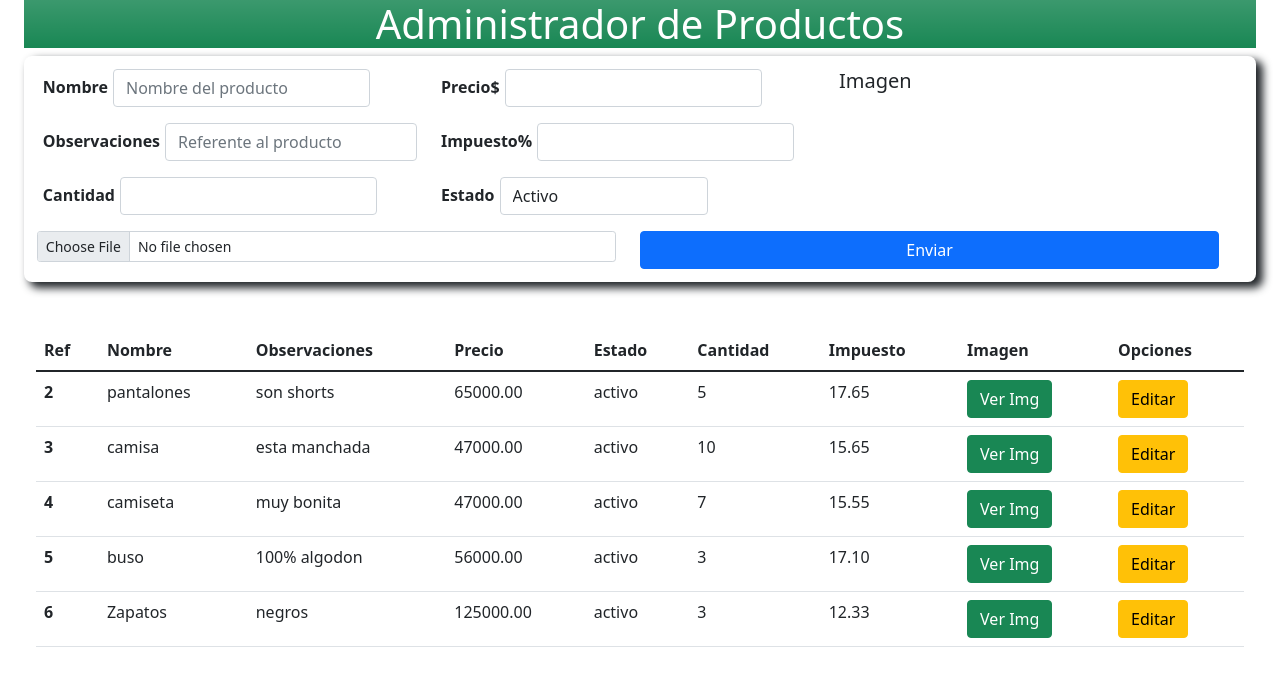
After one commit to Drakoxw/full_proyect3, a PHP site: page /frontend/index.html in a window 1280 px wide. The commit adds this page. Shown: the top 686 px of the page. Run offline with PHP 8.4, Linux system fonts and the light colour scheme; data comes from the database, SQL or seed files in the repository; both versions use the stored data as it was after the commit.

Commit message:
FEAT - metodo POST

```diff
--- /dev/null
+++ b/frontend/css/style.css
@@ -0,0 +1,57 @@
+
+.w50{width: 50%!important;}
+.w_mod{width: 33%!important;}
+.w100{ width: 100%; }
+.h100{ height: 100%; }
+.h50{ height: 50%; }
+.contedor_p{
+    width: 100%;
+    height: 100%;
+}
+/* **********↓↓↓ TABLA ↓↓↓*********** */
+.tab_cont, .edit_cont{
+    width: 100%;
+    height: calc(50% - 30px);
+    overflow: auto;
+}
+
+/* **********↑↑↑ TABLA ↑↑↑*********** */
+/* **********↓↓↓ FORMULARIO ↓↓↓*********** */
+.edit_cont{
+    border-radius: 8px;
+    box-shadow: 6px 5px 9px 1px;
+    margin-bottom: 3rem;
+    padding: .8rem;
+}
+.form_post{
+    width: 100%;
+    justify-content: center;
+}
+.form-label {
+    display: inline-flex!important;
+}
+.mtm{
+    margin-top: 6px;
+    margin-right: 5px;
+}
+/*  QUITAR SELECT DE INPUT NUMBER */
+input::-webkit-outer-spin-button,
+input::-webkit-inner-spin-button {
+    -webkit-appearance: none;
+    margin: 0;
+}
+/* **********↑↑↑ FORMULARIO ↑↑↑*********** */
+/* 645 */
+@media (max-width: 950px) {
+    .last {
+      display: none;
+    }
+    .w_mod{
+        width: 40%!important;
+    }
+  }
+@media (max-width: 645px) {
+    .w_mod{
+        width: 50%!important;
+    }
+  }
--- /dev/null
+++ b/frontend/index.html
@@ -0,0 +1,107 @@
+<!DOCTYPE html>
+<html lang="es">
+<head>
+    <meta charset="UTF-8">
+    <meta http-equiv="X-UA-Compatible" content="IE=edge">
+    <meta name="viewport" content="width=device-width, initial-scale=1.0">
+    <title>Administrador de Productos</title>
+    <link rel="stylesheet" href="css/style.css">
+    <link href="https://cdn.jsdelivr.net/npm/bootstrap@5.1.3/dist/css/bootstrap.min.css" rel="stylesheet" integrity="sha384-1BmE4kWBq78iYhFldvKuhfTAU6auU8tT94WrHftjDbrCEXSU1oBoqyl2QvZ6jIW3" crossorigin="anonymous">
+</head>
+<body>
+    <div class="contedor_p">
+        <div class="content mx-4">
+            <h1 class="bg-success bg-gradient text-white text-center">Administrador de Productos</h1>
+
+            <div class="edit_cont">
+                <form class="form_post row" id="form_post">
+                    <div class="grid w_mod" style="row-gap: 0;">
+
+                        <div class="mb-2 g-col-6">
+                          <label for="nombre_prod" class="form-label">
+                              <b class="mtm"> Nombre </b>
+                              <input type="text" class="form-control" id="nombre_prod" required
+                              placeholder="Nombre del producto" aria-describedby="name_p">
+                          </label>
+                            <!--     <div id="name_p" class="form-text">Ingresa el nombre del producto</div> -->
+                        </div>
+                        <div class="mb-2 g-col-6">
+                          <label for="desc_prod" class="form-label">
+                              <b class="mtm"> Observaciones </b>
+                              <input type="text" class="form-control" id="desc_prod"  required
+                              placeholder="Referente al producto" aria-describedby="descript">
+                          </label>
+                         <!--  <div id="descript" class="form-text">Describe el producto</div> -->
+                        </div>
+                        <div class="mb-2 g-col-6">
+                            <label for="cantidad" class="form-label">
+                                <b class="mtm">Cantidad</b>
+                                <input type="number" class="form-control" required id="cantidad">
+                            </label>
+                        </div>
+                    </div>
+                    <div class="grid w_mod" style="row-gap: 0;">
+                        <div class="mb-2 g-col-6">
+                            <label for="valor" class="form-label">
+                                <b class="mtm">Precio$</b>
+                                <input type="number" class="form-control" id="valor" required>
+                            </label>
+                        </div>
+                        <div class="mb-2 g-col-6">
+                            <label for="tax" class="form-label">
+                                <b class="mtm">Impuesto%</b>
+                                <input type="number" class="form-control" required id="tax">
+                            </label>
+                        </div>
+                        <div class="mb-2 g-col-6">
+                            <label for="tax" class="form-label">
+                                <b class="mtm">Estado</b>
+                                <select name="estado" class="form-control" style="width: 13rem;" id="estado">
+                                    <option value="activo">Activo</option>
+                                    <option value="inactivo">Inactivo</option>
+                                </select>
+                            </label>
+                        </div>
+                    </div>
+
+                    <div class="w_mod last">
+                        <h5>Imagen</h5>
+                        <img id="img_d" height="120px" width="auto" >
+                    </div>
+                    <div class="w50">
+                        <input class="form-control form-control-sm" id="formFileSm" type="file">
+                    </div>
+                    <div class="w50 d-grid gap-2">
+                        <button type="submit" id="sumit" class="btn btn-primary">Enviar</button>
+                    </div>
+                  </form>
+            </div>
+
+            <div class="container-fluid tab_cont">
+                <table class="table">
+                    <thead>
+                      <tr>
+                        <th scope="col">Ref</th>
+                        <th scope="col">Nombre</th>
+                        <th scope="col">Observaciones</th>
+                        <th scope="col">Precio</th>
+                        <th scope="col">Estado</th>
+                        <th scope="col">Cantidad</th>
+                        <th scope="col">Impuesto</th>
+                        <th scope="col">Imagen</th>
+                        <th scope="col">Opciones</th>
+                      </tr>
+                    </thead>
+                    <tbody id="tabla_cont">
+                    </tbody>
+                </table>
+            </div>
+        </div>
+
+    </div>
+
+
+   <script src="https://cdn.jsdelivr.net/npm/bootstrap@5.1.3/dist/js/bootstrap.bundle.min.js" integrity="sha384-ka7Sk0Gln4gmtz2MlQnikT1wXgYsOg+OMhuP+IlRH9sENBO0LRn5q+8nbTov4+1p" crossorigin="anonymous"></script>
+   <script src="js/main.js"></script>
+</body>
+</html>
--- /dev/null
+++ b/frontend/js/main.js
@@ -0,0 +1,137 @@
+
+const Api = 'http://localhost:80/productos';
+const htmlTabla = document.getElementById('tabla_cont');
+const HtmlInput = document.getElementById('formFileSm');
+const HtmlImg = document.getElementById('img_d');
+const BtnEnviar = document.getElementById('sumit');
+const HtmlForm = document.getElementById('form_post');
+
+
+const getAllDatos = () => {
+	let dataFetch = [];
+	fetch(Api)
+	.then(resp => resp.json())
+	.then(data => {
+		if (data) {
+			for (const k in data) {
+				const el = data[k];
+				dataFetch.push(el);
+			}
+		}
+		console.log('data', dataFetch);
+		printData(dataFetch)
+	})
+	.catch(err => console.log('err',err));
+}
+
+const printData = (data) => {
+	let tablaContent = '';
+	data.forEach(el => {
+		tablaContent += `
+		<tr>
+			<th scope="row">${el.referencia}</th>
+			<td>${el.nombre_producto}</td>
+			<td>${el.observaciones}</td>
+			<td>${el.precio}</td>
+			<td>${el.estado}</td>
+			<td>${el.cantidad}</td>
+			<td>${el.impuesto}</td>
+			<td>
+				<button type="button" class="btn btn-success">
+					Ver Img
+				</button>
+			</td>
+			<td>
+				<button type="button" class="btn btn-warning">
+					Editar
+				</button>
+			</td>
+		</tr>
+		`
+	});
+	htmlTabla.innerHTML = tablaContent;
+}
+
+function enviarDatos() {
+	let nombre_producto = document.getElementById('nombre_prod').value;
+	let observaciones = document.getElementById('desc_prod').value;
+	let precio = document.getElementById('valor').value;
+	let cantidad = document.getElementById('cantidad').value;
+	let impuesto = document.getElementById('tax').value;
+	let estado = document.getElementById('estado').value;
+	if (HtmlInput.files[0]) {
+		let name = HtmlInput.files[0].name;
+		let data = {
+			nombre_producto,
+			observaciones,
+			precio,
+			cantidad,
+			impuesto,
+			estado,
+			imagen : name,
+			ruta_imagen:'ruta/xres/'+ name
+		}
+		if (nombre_producto,observaciones,precio,
+				cantidad,impuesto,estado,name) {
+					console.log(data);
+				fetch(Api, {
+					method: "POST",
+					body: JSON.stringify(data)
+				}).then(() => {
+					HtmlForm.reset();
+					HtmlInput.value = null;
+					HtmlImg.src = '';
+					getAllDatos();
+				})
+				.catch(err => console.log('err', err));
+		} else {
+			alert('Falta Datos');
+		}
+	} else {
+		alert('Falta la imagen');
+	}
+}
+
+async function base64(file) {
+	return new Promise((resolve, reject) => {
+		try {
+			const reader= new FileReader()
+			reader.readAsDataURL(file);
+			reader.onload = () => {
+				resolve({
+					blob: file,
+					base: reader.result,
+				});
+
+			};
+			reader.onerror = (err) => {
+				resolve({
+					blob: file,
+					base: null,
+				});
+				console.log('err', err);
+			};
+		} catch (err) {
+			reject(err)
+			return null;
+		}
+	})
+}
+
+HtmlForm.addEventListener('submit', (ev) => {
+	ev.preventDefault();
+	enviarDatos();
+});
+
+HtmlInput.addEventListener('change', () => {
+	const file = HtmlInput.files[0];
+	base64(file).then(res => {
+		HtmlImg.src = res.base;
+		console.log('base:', res.base);
+	});
+})
+
+window.onload = () => {
+    console.log('inicianco app');
+    getAllDatos();
+}
```
Also changed, not shown: database/aveo_dev.sql (added, +102 -0 lines), frontend/js/funciones.js (added, +32 -0 lines), modulos/archivos.php (+39 -21 lines).
